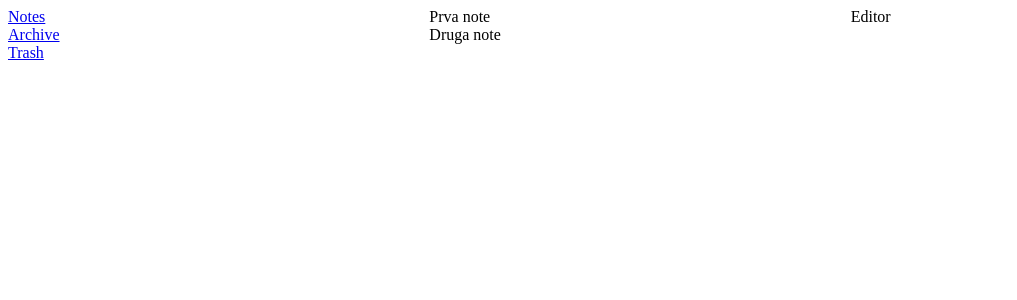
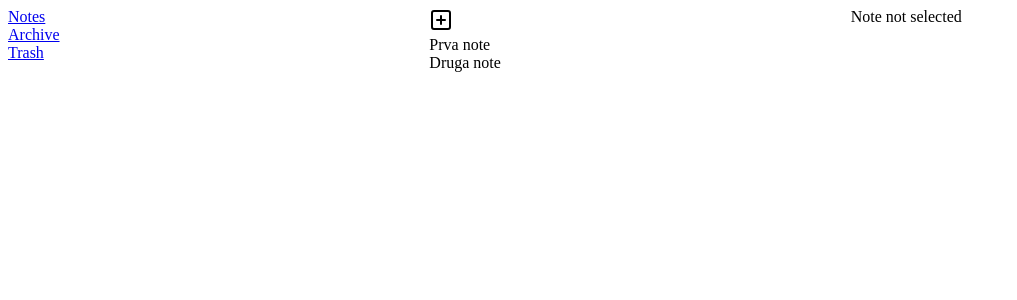
Before and after one commit to gunnmgirl/bear-clone, a React (Create React App) app: page / in a window 1280 px wide. Shown: the top 300 px of the page, without its empty margins (0-1017 px from the left). Built offline with nearby package versions, Linux system fonts and the light colour scheme.

Commit message:
Adds optional route parameter noteId

```diff
--- a/src/App.js
+++ b/src/App.js
@@ -6,38 +6,23 @@ import SideNav from "./features/sideNav/SideNav";
 import Notes from "./features/notes/components/Notes";
 import Archive from "./features/notes/archive/Archive";
 import Trash from "./features/notes/trash/Trash";
-import Editor from "./features/notes/components/Editor";
-
-//import { useDispatch } from "react-redux";
-
-//import { addNote } from "./features/notes/actions/notesActions";
 
 const Layout = styled.div`
   display: grid;
   grid-template-columns: 1fr 1fr 1fr;
+  height: 100vh;
 `;
 
-/*const payload = {
-  text: "Treca note",
-};*/
-
 function App() {
-  //const dispatch = useDispatch();
-
-  /*React.useEffect(() => {
-    dispatch(addNote(payload));
-  }, [dispatch]);*/
-
   return (
     <BrowserRouter>
       <Layout>
         <SideNav />
         <Switch>
-          <Route path="/archive" component={Archive} />
-          <Route path="/trash" component={Trash} />
-          <Route path="/" component={Notes} />
+          <Route path="/archive/:noteId?" component={Archive} />
+          <Route path="/trash/:noteId?" component={Trash} />
+          <Route path="/:noteId?" component={Notes} />
         </Switch>
-        <Editor />
       </Layout>
     </BrowserRouter>
   );
--- a/src/features/notes/archive/Archive.js
+++ b/src/features/notes/archive/Archive.js
@@ -1,19 +1,26 @@
 import React from "react";
 import { useSelector } from "react-redux";
 import { useHistory } from "react-router-dom";
+import Editor from "../components/Editor";
 
 function Archive() {
   const notes = useSelector((state) => state.notes.archive);
   const history = useHistory();
 
   return (
+    <>
       <div>
         {notes.map((note) => (
-        <div key={note.id} onClick={() => history.push(`/archive/${note.id}`)}>
+          <div
+            key={note.id}
+            onClick={() => history.push(`/archive/${note.id}`)}
+          >
             {note.text}
           </div>
         ))}
       </div>
+      <Editor />
+    </>
   );
 }
 export default Archive;
--- a/src/features/notes/components/Editor.js
+++ b/src/features/notes/components/Editor.js
@@ -1,7 +1,13 @@
 import React from "react";
+import { useParams } from "react-router-dom";
 
 function Editor() {
-  return <div>Editor</div>;
+  const { noteId } = useParams();
+
+  if (noteId) {
+    return <div>Editor</div>;
+  }
+  return <div>Note not selected</div>;
 }
 
 export default Editor;
--- a/src/features/notes/components/Notes.js
+++ b/src/features/notes/components/Notes.js
@@ -1,22 +1,39 @@
 import React from "react";
-//import { useDispatch } from "react-redux";
+import { useDispatch } from "react-redux";
 import { useSelector } from "react-redux";
 import { useHistory } from "react-router-dom";
-//import { PlusSquare } from "react-feather";
+import { PlusSquare } from "react-feather";
+
+import { addNote } from "../actions/notesActions";
+import Editor from "./Editor";
+
+const payload = {
+  text: "Treca note",
+  id: 9,
+};
 
 function Notes() {
   const notes = useSelector((state) => state.notes.notes);
   const history = useHistory();
-  //const dispatch = useDispatch();
+  const dispatch = useDispatch();
 
   return (
+    <>
       <div>
+        <PlusSquare
+          onClick={() => {
+            dispatch(addNote(payload));
+            history.push(`${payload.id}`);
+          }}
+        />
         {notes.map((note) => (
           <div key={note.id} onClick={() => history.push(`${note.id}`)}>
             {note.text}
           </div>
         ))}
       </div>
+      <Editor />
+    </>
   );
 }
 
--- a/src/features/notes/trash/Trash.js
+++ b/src/features/notes/trash/Trash.js
@@ -1,12 +1,15 @@
 import React from "react";
 import { useSelector } from "react-redux";
 import { useHistory } from "react-router-dom";
+
+import Editor from "../components/Editor";
 
 function Trash() {
   const notes = useSelector((state) => state.notes.trash);
   const history = useHistory();
 
   return (
+    <>
       <div>
         {notes.map((note) => (
           <div key={note.id} onClick={() => history.push(`/trash/${note.id}`)}>
@@ -14,6 +17,8 @@ function Trash() {
           </div>
         ))}
       </div>
+      <Editor />
+    </>
   );
 }
 export default Trash;
```
Also changed, not shown: src/images/empty.png (added). Lines whose indentation alone changed are shown as unchanged.
